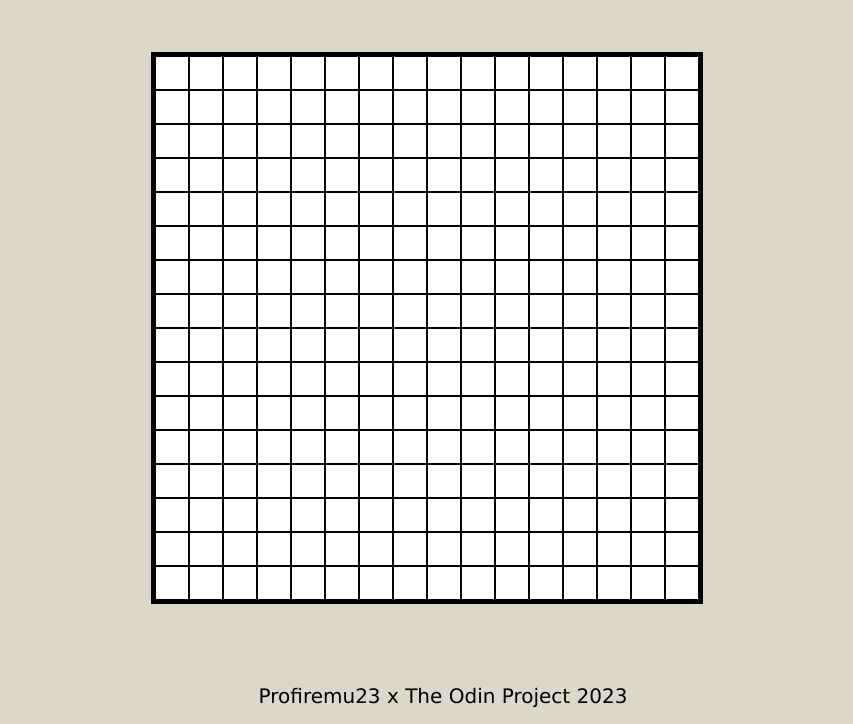
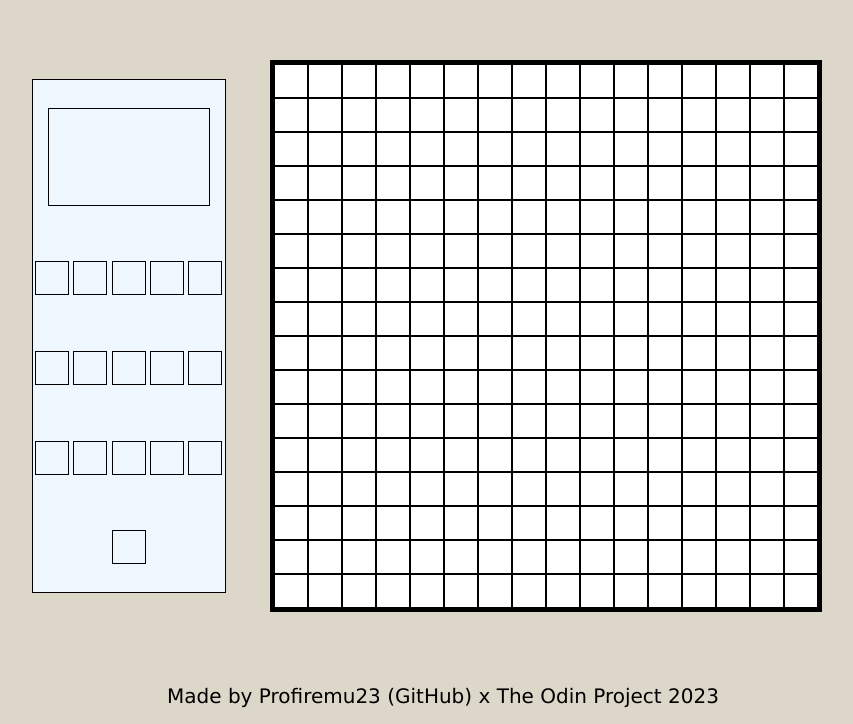
Before and after one commit to Profiremu23/odin-etch-a-sketch, a plain HTML site: page index.html in a window 1280 px wide. Shown: the part 76-800 px from the top of the page, without its empty margins (213-1066 px from the left). Drawn offline with Linux system fonts and the light colour scheme.

Commit message:
Added color toolbar skeleton

```diff
--- a/index.html
+++ b/index.html
@@ -8,7 +8,30 @@
     </head>
     <body>
         <div id="title"><h1>Etch-a-Pro</h1></div>
-        <div id="container"></div>
-        <div id="footer"><a href=https://github.com/Profiremu23>Profiremu23 </a> x <a href=https://www.theodinproject.com/>The Odin Project </a>2023</div>
+
+        <div id="mainframe">
+            <div id="toolbar">
+                <div id="colorpicker"></div>
+                <div id="color" class="black"></div>
+                <div id="color" class="white"></div>
+                <div id="color" class="grey"></div>
+                <div id="color" class="red"></div>
+                <div id="color" class="orange"></div>
+                <div id="color" class="yellow"></div>
+                <div id="color" class="lime"></div>
+                <div id="color" class="lightgreen"></div>
+                <div id="color" class="green"></div>
+                <div id="color" class="cyan"></div>
+                <div id="color" class="lightblue"></div>
+                <div id="color" class="blue"></div>
+                <div id="color" class="darkblue"></div>
+                <div id="color" class="purple"></div>
+                <div id="color" class="magneta"></div>
+                <div id="color" class="pink"></div>
+            </div>
+            <div id="container"></div>
+        </div>
+
+        <div id="footer">Made by Profiremu23 <a href=https://github.com/Profiremu23>(GitHub)</a> x <a href=https://www.theodinproject.com>The Odin Project </a>2023</div>
     </body>
 </html>
--- a/styles.css
+++ b/styles.css
@@ -5,6 +5,48 @@
 body {
     background-color: #dcd7c9;
     font-size: 20px;
+}
+
+#title {
+    position: fixed;
+    left: 0px;
+    top: 0px;
+    width: 100%;
+    color: black;
+    text-align: center;
+    margin: auto 0px 0px 0px;
+    display: flex;
+    justify-content: center;
+}
+
+#mainframe {
+    display: flex;
+    justify-content: center;
+    align-items: center;
+}
+
+#toolbar {
+    display: flex;
+    flex-wrap: wrap;
+    margin: 128px -192px 0px auto;
+    width: 192px;
+    height: 512px;
+    background-color: aliceblue;
+    border: 1px solid black;
+}
+
+#colorpicker {
+    width: 160px;
+    height: 96px;
+    margin: auto;
+    border: 1px solid black;
+}
+
+#color {
+    width: 32px;
+    height: 32px;
+    margin: auto;
+    border: 1px solid black;
 }
 
 #container {
@@ -23,18 +65,6 @@ body {
     border: 1px solid black;
 }
 
-#title {
-    position: fixed;
-    left: 0px;
-    top: 0px;
-    width: 100%;
-    color: black;
-    text-align: center;
-    margin: auto 0px 0px 0px;
-    display: flex;
-    justify-content: center;
-}
-
 #footer {
     position: fixed;
     left: 0px;
```
